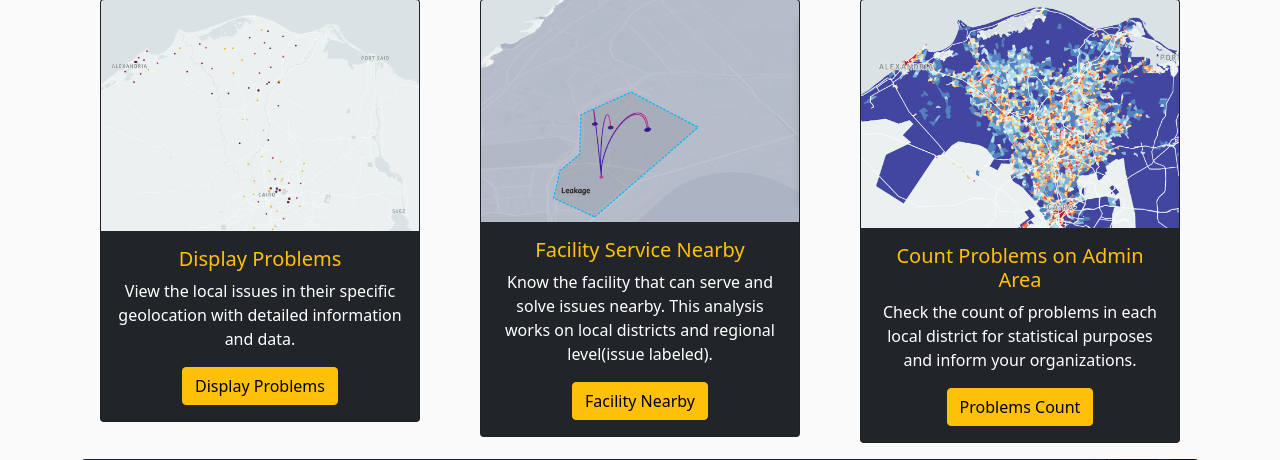
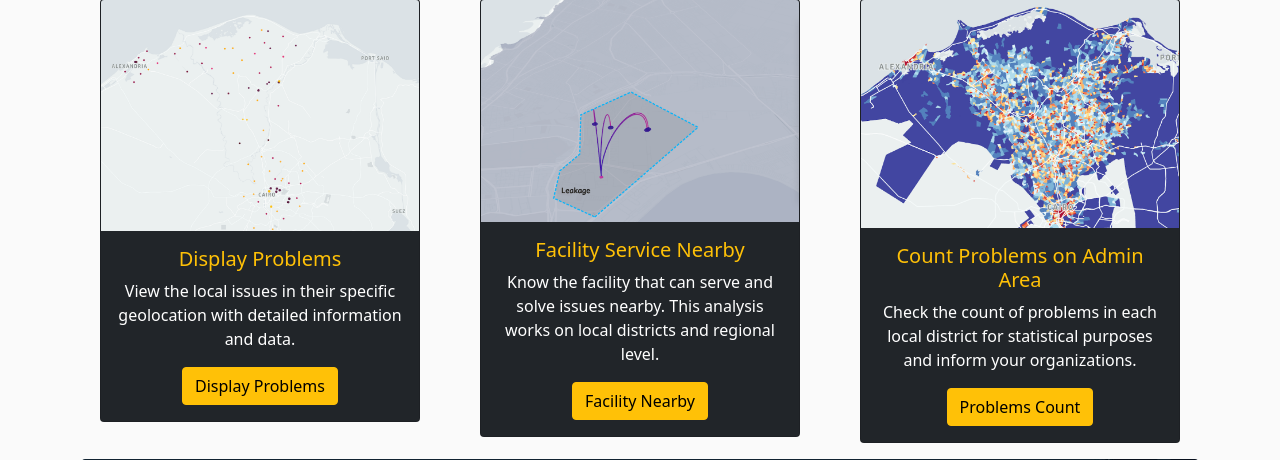
Before and after one commit to Youssef-Harby/report-it, a Flask app: template reportit/templates/myanalysis.html in a window 1280 px wide. Shown: the part 185-645 px from the top of the page. Run offline with Flask 2, Linux system fonts and the light colour scheme; the template is opened without the code that fills it, so the values that code supplies are empty.

Commit message:
card edit 3

```diff
--- a/reportit/templates/myanalysis.html
+++ b/reportit/templates/myanalysis.html
@@ -42,7 +42,7 @@
             <img class="card-img-top" src="{{ url_for('static', filename = 'FacNearSJ.png') }}" alt="Card image cap">
             <div class="card-body">
               <h5 class="card-title text-warning">Facility Service Nearby</h5>
-              <p class="card-text">Know the facility that can serve and solve issues nearby. This analysis works on local districts and regional level(issue labeled).</p>
+              <p class="card-text">Know the facility that can serve and solve issues nearby. This analysis works on local districts and regional level.</p>
               <div align="center"><a href="{{ url_for('analysis1', accessuser_access=curr_ana) }}" class="btn btn-warning">Facility Nearby</a></div>
             </div>
           </div>
```
